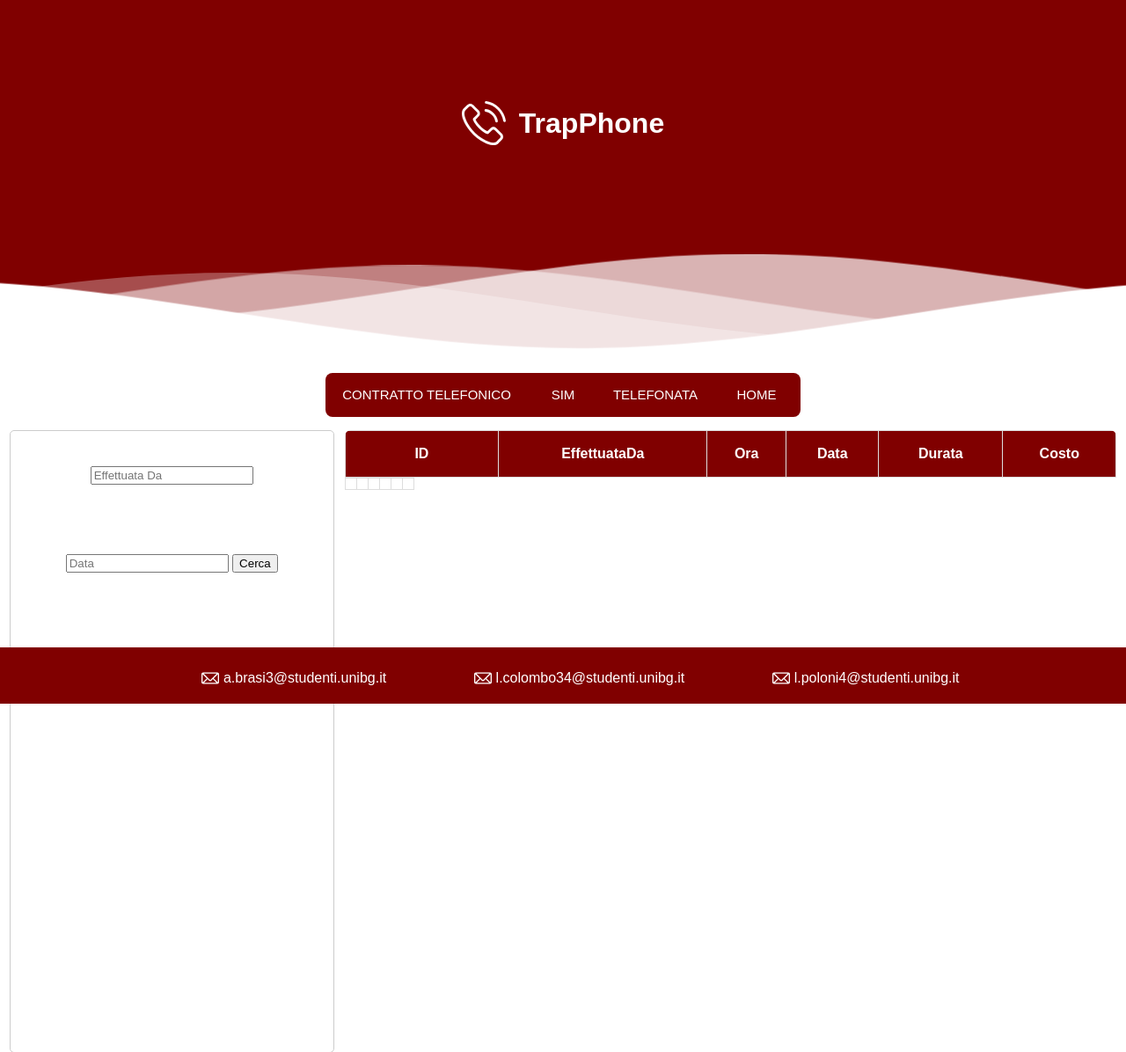
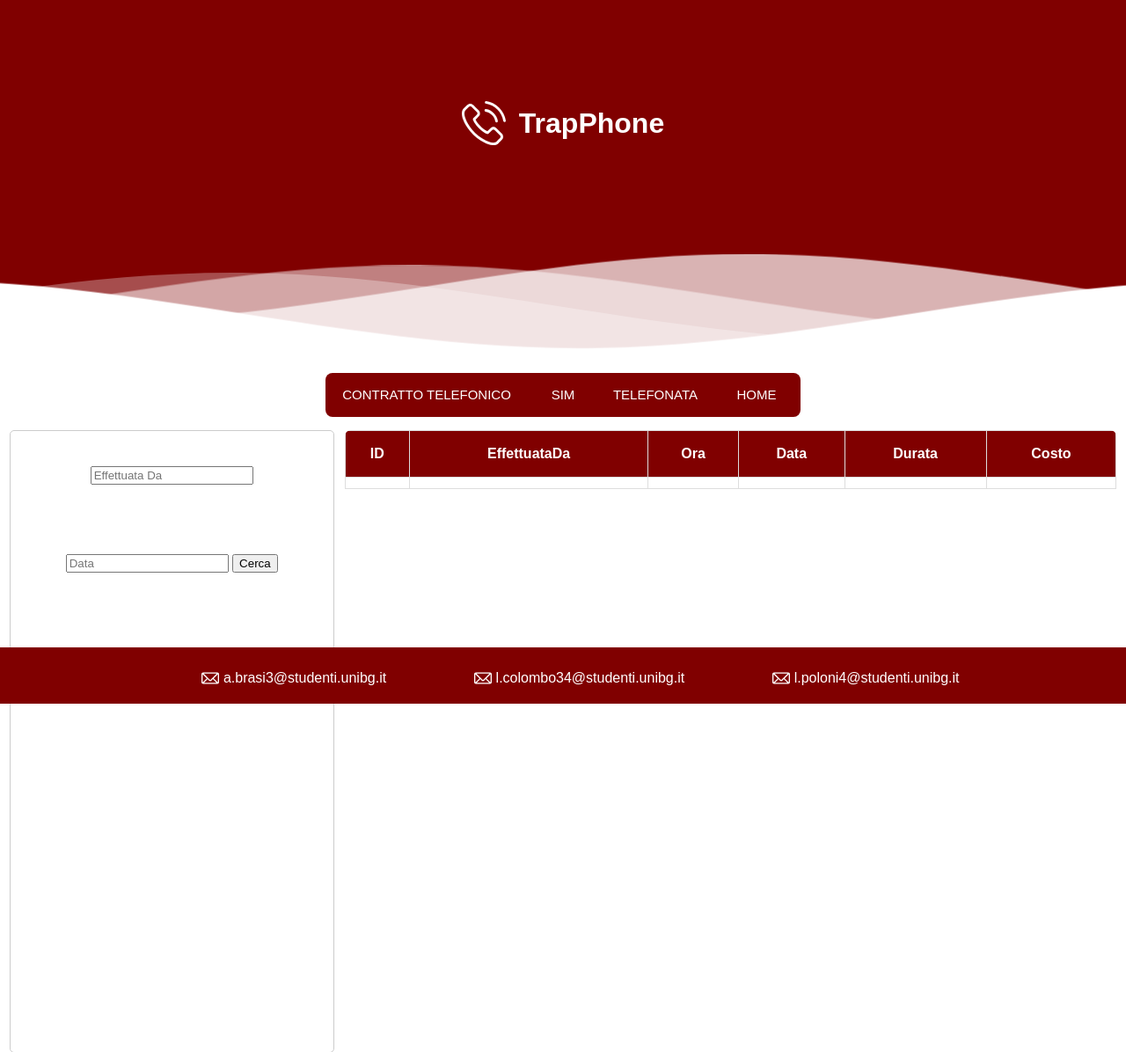
Before and after one commit to ColoErMejo/ProgWeb23-24, a PHP site: page /Telefonata.php in a window 1280 px wide. Shown: the top 1196 px of the page at 88% size. Run offline with PHP 8.4, Linux system fonts and the light colour scheme; tables that the repository leaves empty or names only in its code hold one stand-in row (values such as "Sample post"); data that the repository does not hold is empty.

Commit message:
back2back

```diff
--- a/ContrattoTelefonico.php
+++ b/ContrattoTelefonico.php
@@ -64,7 +64,6 @@
 						<th>Minuti Residui</th>
 						<th>Credito Residuo</th>
 					</tr>
-					<tbody class="body">
 					<?php
 					$i = 0;
 					foreach ($result as $riga) {
@@ -87,10 +86,8 @@
 							<td> <?php echo $CreditoResiduo; ?> </td>
 						</tr>
 					<?php } ?>
-					</tbody>
 				</table>
 			<?php } ?>
-
 		</div>
 	</div>
 	</div>
--- a/SIM.php
+++ b/SIM.php
@@ -74,7 +74,6 @@
 							<th>Data Attivazione</th>
 							<th>Data Disattivazione</th>
 						</tr>
-						<tbody class="body">
 						<?php
 						$i = 0;
 						foreach ($result as $riga) {
@@ -98,7 +97,6 @@
 								<td> <?php echo $DataAttivazione; ?> </td>
 							</tr>
 						<?php } ?>
-						<tbody class="body">
 					</table>
 				<?php }
 
--- a/Telefonata.php
+++ b/Telefonata.php
@@ -55,7 +55,6 @@
 						<th>Durata</th>
 						<th>Costo</th>
 					</tr>
-					<tbody class="body">
 					<?php
 					$i = 0;
 					foreach ($result as $riga) {
@@ -80,7 +79,6 @@
 							<td> <?php echo $Costo; ?> </td>
 						</tr>
 					<?php } ?>
-					</tbody>
 				</table>
 			<?php } ?>
 		</div>
```
Lines whose indentation alone changed are shown as unchanged.
